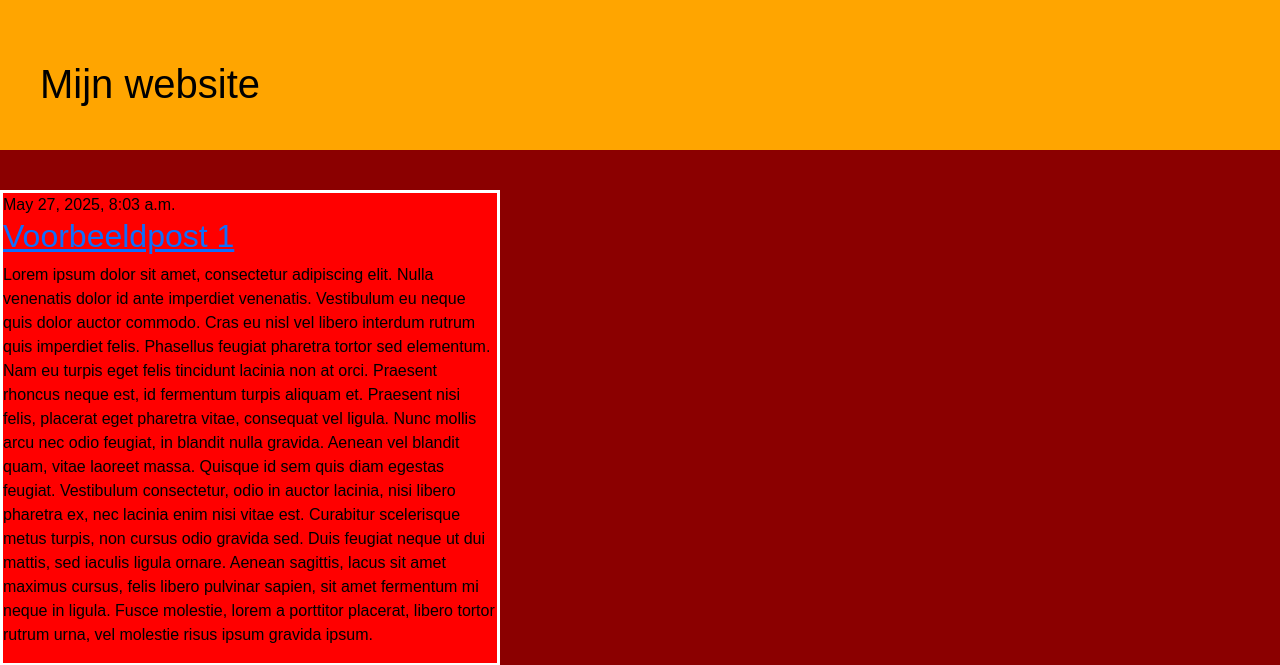
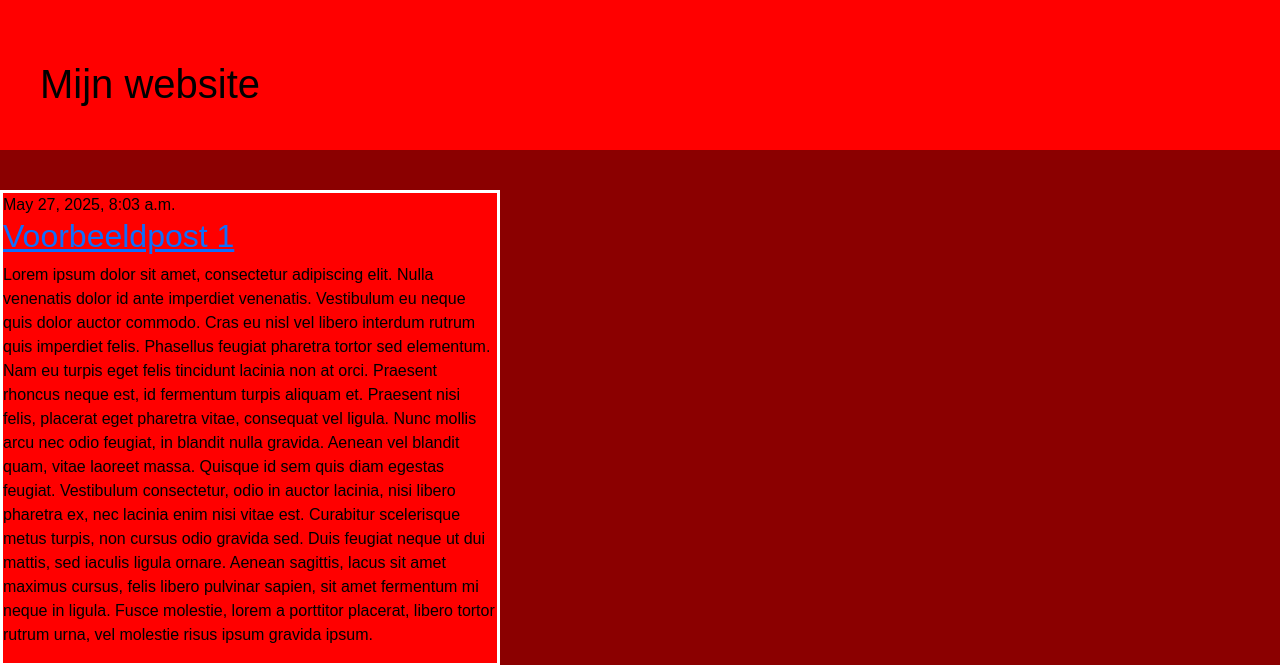
Before and after one commit to Spiderlyng/testDjango, a Django app: page / in a window 1280 px wide. Shown: the top 665 px of the page. Run offline with Django 3.2, Linux system fonts and the light colour scheme; data comes from the database, SQL or seed files in the repository; some libraries are stand-ins or nearby versions.

Commit message:
stijl toegevoegd

```diff
--- a/mysite/blog/static/css/stijl.css
+++ b/mysite/blog/static/css/stijl.css
@@ -6,7 +6,7 @@ body{
 }
 
 header{
-    background-color: orange;
+    background-color: red;
     height: 150px;
     top: 0;
     margin: 0;
```
